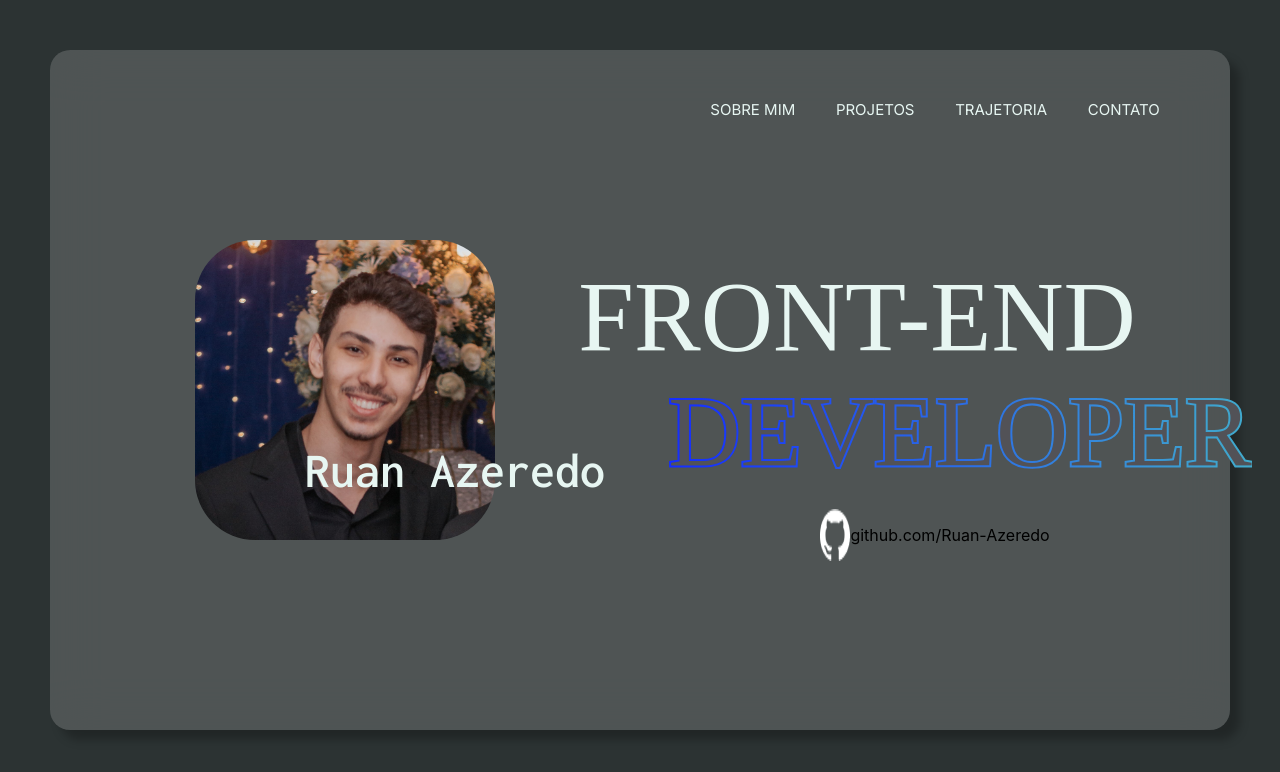
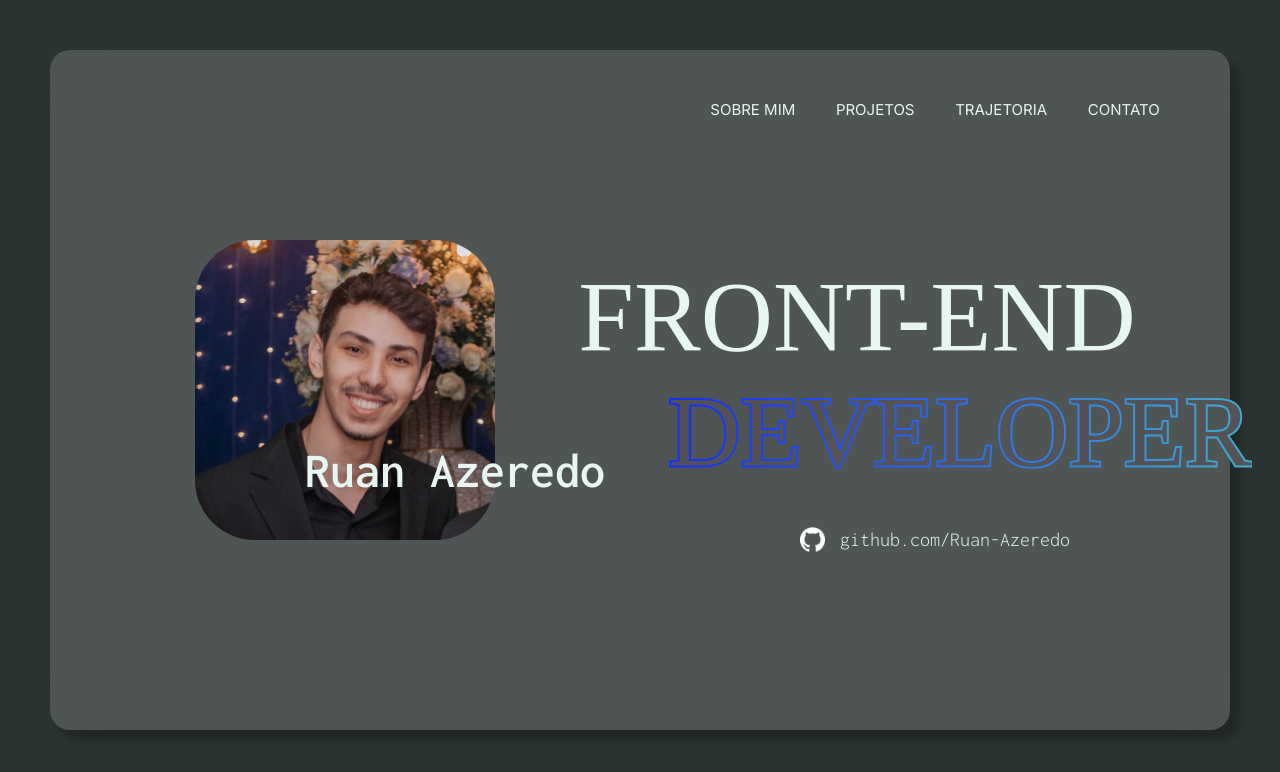
Before and after one commit to Ruan-Azeredo/portifolio, a React (Create React App) app: page / in a window 1280 px wide. Shown: the top 772 px of the page. Built offline with nearby package versions, Linux system fonts and the light colour scheme; a web font is replaced by a local one.

Commit message:
:consruction: chore: adiciona github link

```diff
--- a/src/App.js
+++ b/src/App.js
@@ -21,7 +21,10 @@ function App() {
             <div className='align-content'>
               <div className='frontend'>FRONT-END</div>
               <div className='developer'>DEVELOPER</div>
-              <a className='github-container'><img src='github-icon.png'/><p>github.com/Ruan-Azeredo</p></a>
+              <a className='github-container' href="https://github.com/Ruan-Azeredo">
+                <img src='github-icon.png' className='github-icon' />
+                <p className='github-link'>github.com/Ruan-Azeredo</p>
+              </a>
             </div>
           </div>
         </div>
```
